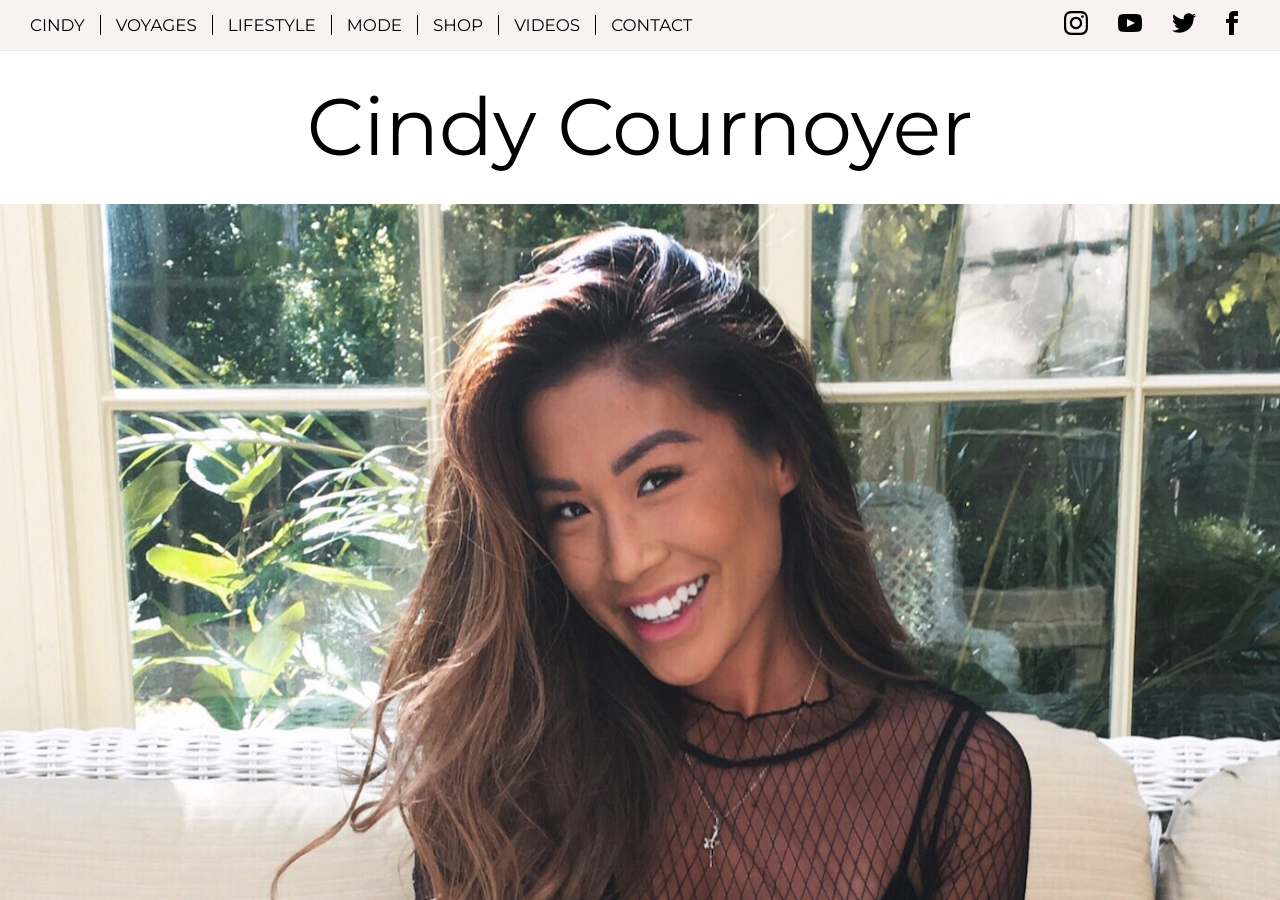
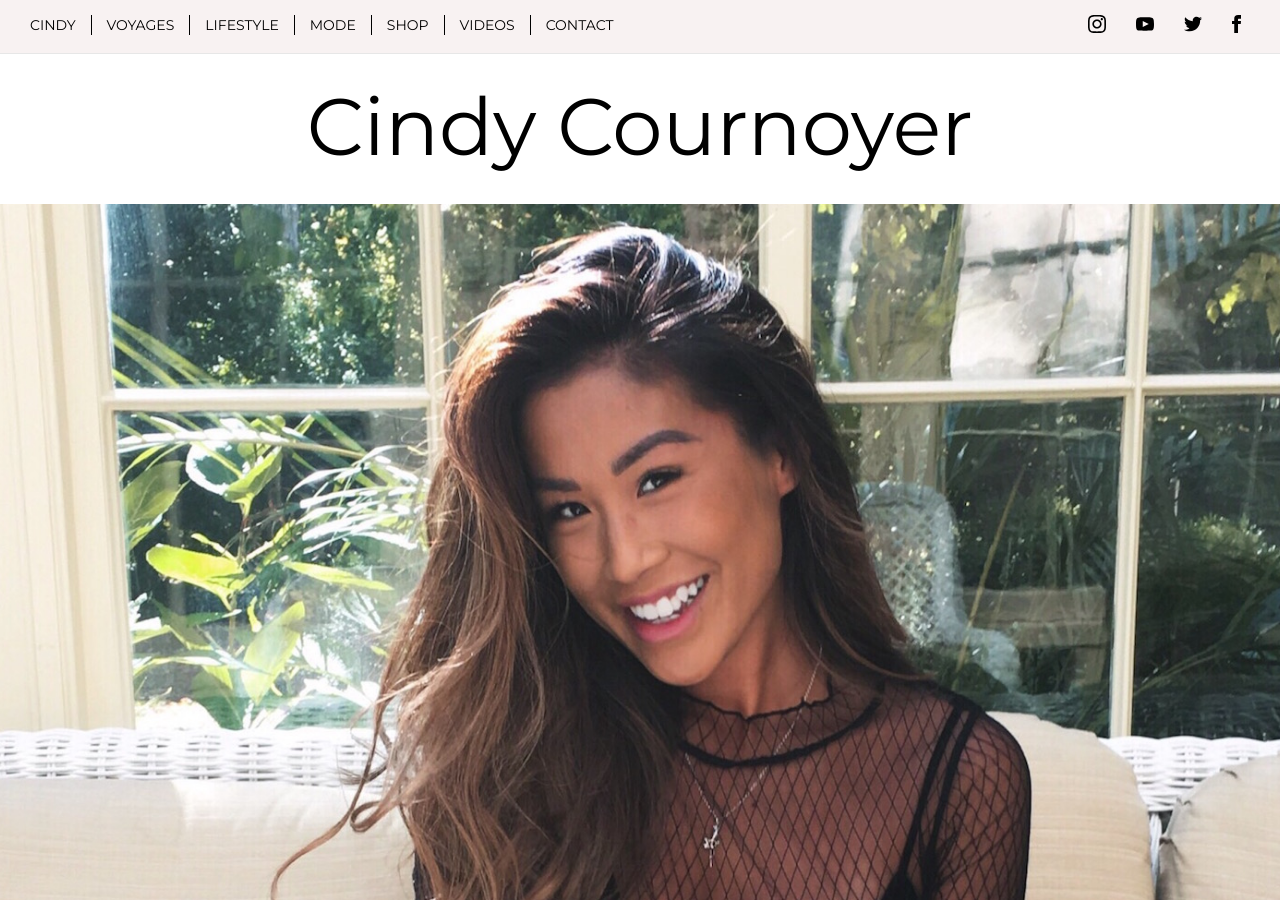
Before and after one commit to lpboucher/cindy-cournoyer, a Jekyll site: the page built from _pages/home.md, in a window 1280 px wide and 900 px high. Built offline with Jekyll 4.4.1, drawn with Linux system fonts in a browser that asks for light colours; nearby versions of some CDN libraries; some web fonts are replaced; comment, search, counter and statistics services are not loaded.

Commit message:
reduced font-size of nav, reduced size of social icons, fixed responsive layout for vertical lines to disappear on mobile menu

```diff
--- a/assets/css/3-sections/_header.sass
+++ b/assets/css/3-sections/_header.sass
@@ -1,7 +1,7 @@
 header
     .navbar-default
         background-color: $headerbgcolor
-        font-size: 1.2em
+        font-size: 1em
 
         .navbar-nav
             @media (max-width: 940px)
@@ -27,8 +27,6 @@ header
     .social
         li
             a
-                padding-top: 11px
-                padding-bottom: 11px
 
                 &:focus,
                 &:hover
@@ -37,7 +35,7 @@ header
                             fill: $fontfocuscolor
 
                 svg
-                    height: 24px
+                    height: 18px
 
                     @media (max-width: 850px)
                         height: 20px
@@ -56,3 +54,6 @@ header
         height: 20px
         margin: 15px 0
         background-color: $mainfontcolor
+
+        @media (max-width: 767px)
+            display: none
```
